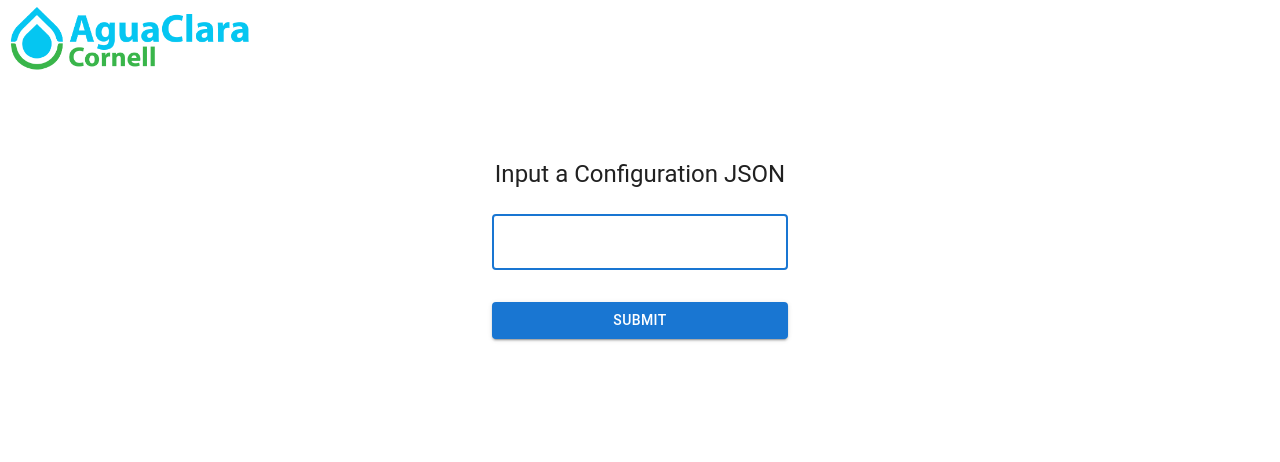
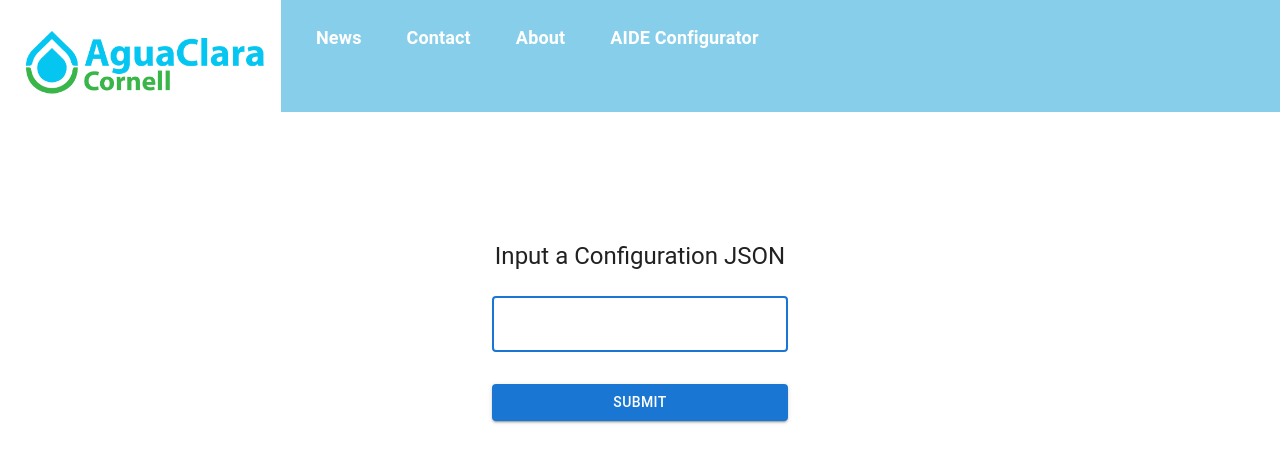
Before and after one commit to AguaClara/aide_configurator, a React (Create React App) app: page / in a window 1280 px wide. Shown: the top 462 px of the page. Built offline with nearby package versions, Linux system fonts and the light colour scheme.

Commit message:
schema to form working, updating styling

```diff
--- a/package.json
+++ b/package.json
@@ -13,6 +13,9 @@
     "@testing-library/react": "^11.1.0",
     "@testing-library/user-event": "^12.1.10",
     "generate-schema": "^2.6.0",
+    "jQuery": "^1.7.4",
+    "jquery": "^3.6.0",
+    "jsdom": "^18.1.0",
     "json-to-json-schema": "0.0.4",
     "mui": "0.0.1",
     "react": "^17.0.2",
--- a/src/App.js
+++ b/src/App.js
@@ -2,28 +2,39 @@ import './App.css';
 import Form from "@rjsf/core";
 import ConfigJSONForm from './ConfigJSONForm';
 import {useState} from 'react'
+import $ from "jquery";
 
 
 function App() {
 
-const [schema, setSchema] = useState(null);
+const [schema, setSchema] = useState('');
 
+const additional = {
+  title: "Edit Onshape Configuration",
+  type: "object",
+}
 
+const updatedSchema = $.extend( additional,schema);
 
+// default: "A new task"},
   return (
     <div className="App">
-      <ConfigJSONForm
-      value={schema}
-      callback={setSchema}/>
       {console.log(schema)}
-      {/* <Form schema={{
-        title: "Enter Onshape Configuration JSON",
-        type: "object",
-        schema
-      }}
+      {console.log(updatedSchema)}
+
+      {schema === '' ?
+        <ConfigJSONForm
+        value={schema}
+        callback={setSchema}/> :
+        <div>
+        <Form schema={
+          updatedSchema
+        }
         onChange={console.log("changed")}
         onSubmit={console.log("submitted")}
-        onError={console.log("errors")} /> */}
+        onError={console.log("errors")} />
+        </div>
+    }
     </div>
 
   );
--- a/src/ConfigJSONForm.js
+++ b/src/ConfigJSONForm.js
@@ -6,9 +6,7 @@ import Box from '@mui/material/Box';
 import Typography from '@mui/material/Typography';
 import Container from '@mui/material/Container';
 import { createTheme, ThemeProvider } from '@mui/material/styles';
-import {convert} from 'json-to-json-schema';
-import {GenerateSchema} from 'generate-schema';
-import {toJsonSchema} from 'to-json-schema';
+var GenerateSchema = require('generate-schema');
 
 const theme = createTheme();
 
@@ -24,10 +22,16 @@ class ConfigJSONForm extends React.Component {
 
   handleSubmit(event) {
     event.preventDefault();
-    //const mySchema = convert(event.target.elements.config.value);
     console.log(typeof (event.target.elements.config.value));
-    //const mySchema = GenerateSchema.json('schema', event.target.elements.config.value);
-    const mySchema = toJsonSchema(JSON.parse(event.target.elements.config.value));
+    console.log(event.target.elements.config.value);
+
+    // const jsonString = '{"id": 2, "name": "An ice sculpture", "price": 12.50, "tags": ["cold", "ice"]}'
+
+    // const json = JSON.parse(jsonString)
+
+    const mySchema = GenerateSchema.json(JSON.parse(event.target.elements.config.value));
+    //const mySchema = GenerateSchema.json(json)
+    delete mySchema.$schema;
     console.log(mySchema);
     this.props.callback(mySchema);
   }
@@ -40,7 +44,7 @@ class ConfigJSONForm extends React.Component {
         <CssBaseline />
         <Box
           sx={{
-            marginTop: 8,
+            marginTop: 16,
             display: 'flex',
             flexDirection: 'column',
             alignItems: 'center',
--- a/src/header.js
+++ b/src/header.js
@@ -7,10 +7,20 @@ function Title() {
     return (
         <div>
             <h1>
-                <a href="http://aguaclara.cornell.edu/">
+                {/* <a href="http://aguaclara.cornell.edu/">
                     <img class="logo" src={logo} alt="logo"/>
+                </a> */}
+                <div className="topnav">
+                <a className="active" href="http://aguaclara.cornell.edu/">
+                    <img className="logo" src={logo} alt="logo"/>
                 </a>
+                <a href="#news">News</a>
+                <a href="#contact">Contact</a>
+                <a href="#about">About</a>
+                <a href="#about">AIDE Configurator</a>
+            </div>
             </h1>
+
         </div>
     )
 }
--- a/src/index.css
+++ b/src/index.css
@@ -12,7 +12,7 @@ code {
     monospace;
 } */
 
-@import url('https://fonts.googleapis.com/css2?family=Poppins:wght@300;400&display=swap');
+@import url("https://fonts.googleapis.com/css2?family=Poppins:wght@300;400&display=swap");
 
 * {
   box-sizing: border-box;
@@ -21,7 +21,7 @@ code {
 }
 
 body {
-  font-family: 'Poppins', sans-serif;
+  font-family: "Poppins", sans-serif;
 }
 
 .container {
@@ -39,6 +39,36 @@ body {
   justify-content: space-between;
   align-items: center;
   margin-bottom: 20px;
+}
+
+/* Add a black background color to the top navigation */
+.topnav {
+  background-color: #87ceeb;
+  overflow: hidden;
+}
+
+/* Style the links inside the navigation bar */
+.topnav a {
+  float: left;
+  color: white;
+  text-align: bottom;
+  padding: 24px 10px 0px 15px;
+  text-decoration: none;
+  font-size: 18px;
+  margin-right: 20px;
+
+}
+
+/* Change the color of links on hover */
+.topnav a:hover {
+  background-color: #ddd;
+  color: black;
+}
+
+/* Add a color to the active/current link */
+.topnav a.active {
+  background-color: white;
+  color: white;
 }
 
 .btn {
```
Also changed, not shown: 1 other file (tests, documents, lock files or other folders).
